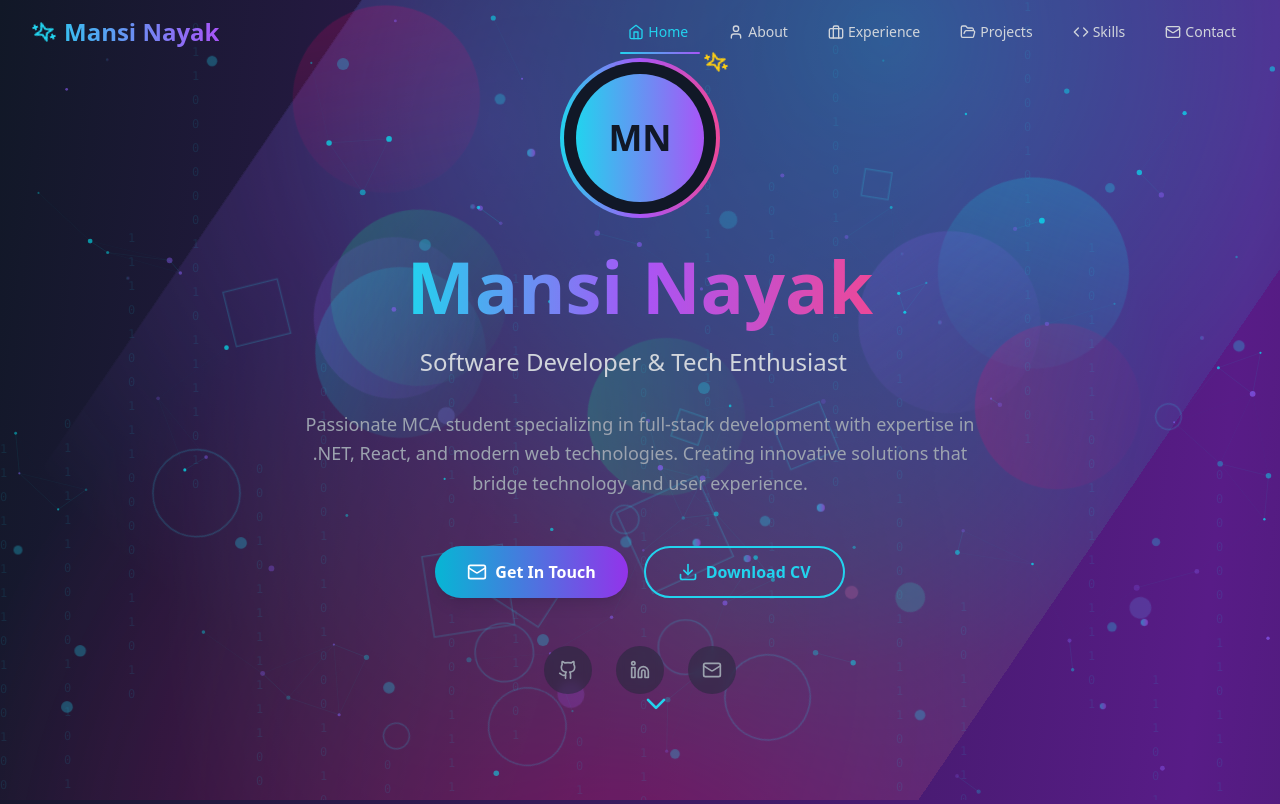
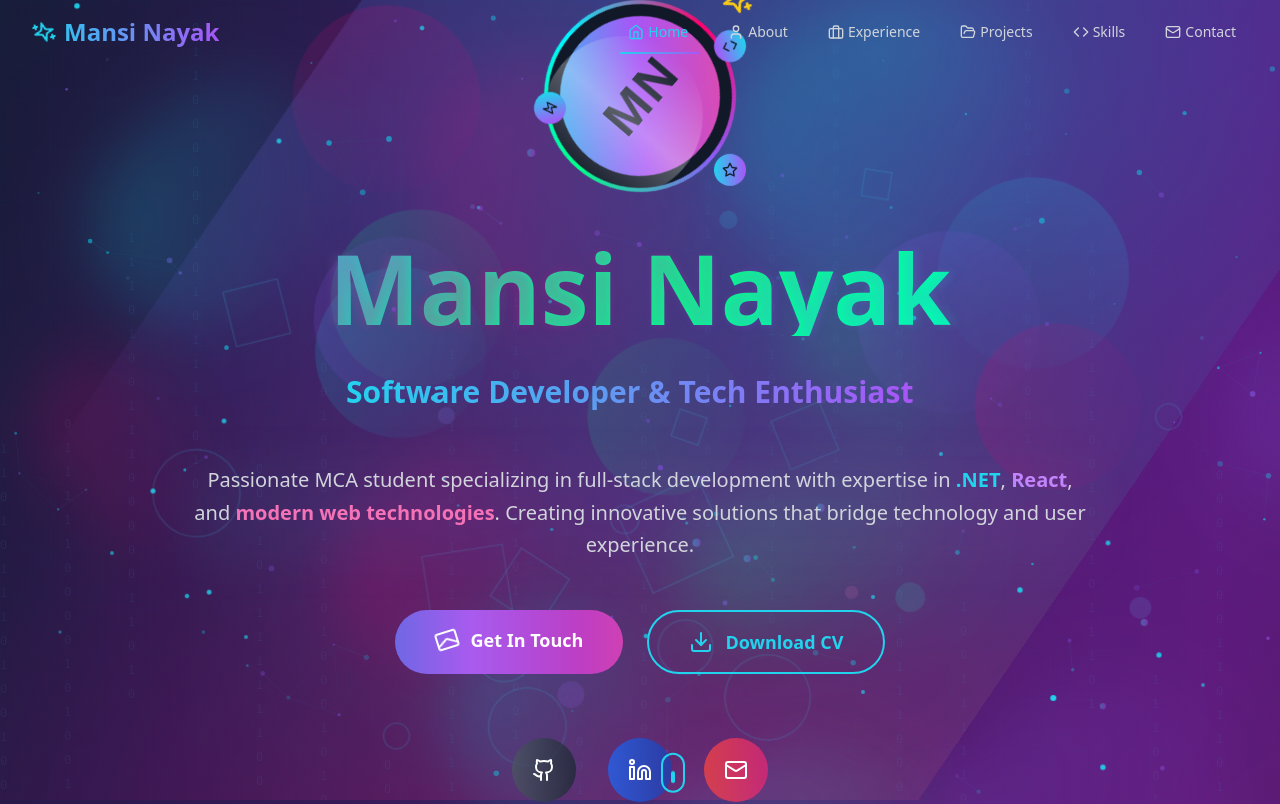
Before and after one commit to mansi-100/Portfolio, a React (Vite) app: page / in a window 1280 px wide. Shown: the top 804 px of the page. Built offline with nearby package versions, Linux system fonts and the light colour scheme.

Commit message:
Amazing Portfolio UI Redesign

```diff
--- a/src/components/Hero.tsx
+++ b/src/components/Hero.tsx
@@ -1,6 +1,6 @@
 import React, { useEffect, useState } from 'react';
 import { motion } from 'framer-motion';
-import { ChevronDown, Github, Linkedin, Mail, Download, Sparkles } from 'lucide-react';
+import { ChevronDown, Github, Linkedin, Mail, Download, Sparkles, Code, Zap, Star } from 'lucide-react';
 
 const Hero = () => {
   const [text, setText] = useState('');
@@ -49,37 +49,85 @@ const Hero = () => {
       }
     }
   };
+
   const handleScrollToBottom = () => {
     const sections = document.querySelectorAll("section");
     const lastSection = sections[sections.length - 1];
     lastSection?.scrollIntoView({ behavior: "smooth" });
   };
+
   const handleClick = (e: React.MouseEvent<HTMLAnchorElement, MouseEvent>) => {
-  e.preventDefault(); // prevent actual navigation
-
+    e.preventDefault();
     const link = document.createElement('a');
-  link.href = '/cv.pdf'; // path to your CV file inside the public folder
-  link.download = 'Mansi_Nayak_CV.pdf'; // file name for the download
+    link.href = '/cv.pdf';
+    link.download = 'Mansi_Nayak_CV.pdf';
     link.click();
   };
 
   return (
     <section id="home" className="min-h-screen flex items-center justify-center relative overflow-hidden">
-      {/* Animated background elements */}
+      {/* Enhanced Background Effects */}
       <div className="absolute inset-0">
-        {[...Array(20)].map((_, i) => (
+        {/* Gradient Mesh Background */}
+        <div className="absolute inset-0 bg-gradient-to-br from-indigo-900/20 via-purple-900/30 to-pink-900/20" />
+
+        {/* Animated Grid */}
+        <div className="absolute inset-0 opacity-10">
+          <div className="absolute inset-0" style={{
+            backgroundImage: `
+              linear-gradient(rgba(0, 245, 255, 0.1) 1px, transparent 1px),
+              linear-gradient(90deg, rgba(0, 245, 255, 0.1) 1px, transparent 1px)
+            `,
+            backgroundSize: '50px 50px'
+          }} />
+        </div>
+
+        {/* Floating Orbs */}
+        {[...Array(12)].map((_, i) => (
           <motion.div
             key={i}
-            className="absolute w-2 h-2 bg-cyan-400 rounded-full opacity-30"
+            className="absolute rounded-full opacity-20 blur-xl"
+            style={{
+              width: Math.random() * 200 + 100,
+              height: Math.random() * 200 + 100,
+              background: `linear-gradient(45deg, ${
+                i % 4 === 0 ? '#00f5ff' :
+                i % 4 === 1 ? '#ff006e' :
+                i % 4 === 2 ? '#8b5cf6' : '#00ff88'
+              }, transparent)`
+            }}
             animate={{
-              x: [0, Math.random() * 100 - 50],
-              y: [0, Math.random() * 100 - 50],
+              x: [Math.random() * window.innerWidth, Math.random() * window.innerWidth],
+              y: [Math.random() * window.innerHeight, Math.random() * window.innerHeight],
               scale: [1, 1.5, 1],
+              rotate: [0, 360],
+            }}
+            transition={{
+              duration: 20 + Math.random() * 10,
+              repeat: Infinity,
+              ease: "easeInOut",
+            }}
+            initial={{
+              x: Math.random() * window.innerWidth,
+              y: Math.random() * window.innerHeight,
+            }}
+          />
+        ))}
+
+        {/* Particle System */}
+        {[...Array(30)].map((_, i) => (
+          <motion.div
+            key={`particle-${i}`}
+            className="absolute w-1 h-1 bg-cyan-400 rounded-full"
+            animate={{
+              x: [0, Math.random() * 200 - 100],
+              y: [0, Math.random() * 200 - 100],
+              opacity: [0, 1, 0],
+              scale: [0, 1.5, 0],
             }}
             transition={{
               duration: 3 + Math.random() * 2,
               repeat: Infinity,
-              repeatType: "reverse",
               delay: Math.random() * 2,
             }}
             style={{
@@ -96,116 +144,337 @@ const handleClick = (e: React.MouseEvent<HTMLAnchorElement, MouseEvent>) => {
         initial="hidden"
         animate="visible"
       >
+        {/* Enhanced Profile Section */}
         <motion.div
-          className="mb-8"
+          className="mb-12"
           variants={itemVariants}
         >
           <motion.div
-            className="w-40 h-40 mx-auto mb-8 relative"
+            className="relative w-48 h-48 mx-auto mb-8"
             whileHover={{ scale: 1.1 }}
             whileTap={{ scale: 0.95 }}
           >
-            <div className="w-full h-full rounded-full bg-gradient-to-r from-cyan-400 via-purple-500 to-pink-500 p-1">
-              <div className="w-full h-full rounded-full bg-gray-900 flex items-center justify-center">
-                <div className="w-32 h-32 rounded-full bg-gradient-to-r from-cyan-400 to-purple-500 flex items-center justify-center text-4xl font-bold text-gray-900">
+            {/* Rotating Ring */}
+            <motion.div
+              className="absolute inset-0 rounded-full"
+              style={{
+                background: 'conic-gradient(from 0deg, #00f5ff, #ff006e, #8b5cf6, #00ff88, #00f5ff)',
+                padding: '4px'
+              }}
+              animate={{ rotate: 360 }}
+              transition={{ duration: 8, repeat: Infinity, ease: "linear" }}
+            >
+              <div className="w-full h-full rounded-full bg-gray-900 flex items-center justify-center relative overflow-hidden">
+                {/* Inner Gradient */}
+                <div className="w-40 h-40 rounded-full bg-gradient-to-br from-cyan-400 via-purple-500 to-pink-500 flex items-center justify-center text-5xl font-bold text-gray-900 relative">
                   MN
+                  {/* Shine Effect */}
+                  <motion.div
+                    className="absolute inset-0 rounded-full bg-gradient-to-r from-transparent via-white/30 to-transparent"
+                    animate={{ x: ['-100%', '100%'] }}
+                    transition={{ duration: 2, repeat: Infinity, ease: "easeInOut" }}
+                  />
                 </div>
               </div>
-            </div>
+            </motion.div>
+
+            {/* Floating Icons */}
+            {[Code, Zap, Star].map((Icon, index) => (
               <motion.div
-              className="absolute -top-2 -right-2"
-              animate={{ rotate: 360 }}
-              transition={{ duration: 2, repeat: Infinity, ease: "linear" }}
+                key={index}
+                className="absolute w-8 h-8 bg-gradient-to-r from-cyan-400 to-purple-500 rounded-full flex items-center justify-center"
+                style={{
+                  top: `${20 + index * 30}%`,
+                  right: index % 2 === 0 ? '-10px' : 'auto',
+                  left: index % 2 === 1 ? '-10px' : 'auto',
+                }}
+                animate={{
+                  y: [0, -10, 0],
+                  rotate: [0, 360],
+                }}
+                transition={{
+                  duration: 3,
+                  repeat: Infinity,
+                  delay: index * 0.5,
+                }}
               >
-              <Sparkles className="text-yellow-400" size={24} />
+                <Icon className="text-gray-900" size={16} />
+              </motion.div>
+            ))}
+
+            {/* Sparkle Effect */}
+            <motion.div
+              className="absolute -top-4 -right-4"
+              animate={{
+                rotate: 360,
+                scale: [1, 1.2, 1]
+              }}
+              transition={{
+                rotate: { duration: 2, repeat: Infinity, ease: "linear" },
+                scale: { duration: 1, repeat: Infinity, ease: "easeInOut" }
+              }}
+            >
+              <Sparkles className="text-yellow-400" size={32} />
             </motion.div>
           </motion.div>
         </motion.div>
 
+        {/* Enhanced Name Section */}
+        <motion.div variants={itemVariants} className="mb-8">
           <motion.h1
-          className="text-5xl md:text-7xl font-bold mb-6"
+            className="text-6xl md:text-8xl font-black mb-4 relative"
+            style={{
+              background: 'linear-gradient(135deg, #00f5ff 0%, #ff006e 25%, #8b5cf6 50%, #00ff88 75%, #00f5ff 100%)',
+              backgroundSize: '300% 300%',
+              WebkitBackgroundClip: 'text',
+              WebkitTextFillColor: 'transparent',
+              backgroundClip: 'text',
+            }}
+            animate={{
+              backgroundPosition: ['0% 50%', '100% 50%', '0% 50%'],
+            }}
+            transition={{
+              duration: 5,
+              repeat: Infinity,
+              ease: "easeInOut",
+            }}
+          >
+            Mansi Nayak
+
+            {/* Text Shadow Effect */}
+            <motion.div
+              className="absolute inset-0 text-6xl md:text-8xl font-black opacity-20 blur-sm"
+              style={{
+                background: 'linear-gradient(135deg, #00f5ff, #ff006e, #8b5cf6, #00ff88)',
+                WebkitBackgroundClip: 'text',
+                WebkitTextFillColor: 'transparent',
+                backgroundClip: 'text',
+              }}
+              animate={{
+                scale: [1, 1.02, 1],
+              }}
+              transition={{
+                duration: 2,
+                repeat: Infinity,
+                ease: "easeInOut",
+              }}
+            >
+              Mansi Nayak
+            </motion.div>
+          </motion.h1>
+        </motion.div>
+
+        {/* Enhanced Typing Animation */}
+        <motion.div
+          className="text-2xl md:text-3xl text-gray-300 mb-12 h-12 flex items-center justify-center"
           variants={itemVariants}
         >
-          <span className="bg-gradient-to-r from-cyan-400 via-purple-500 to-pink-500 bg-clip-text text-transparent">
-            Mansi Nayak
+          <div className="relative">
+            <span className="bg-gradient-to-r from-cyan-400 to-purple-500 bg-clip-text text-transparent font-semibold">
+              {text}
             </span>
-        </motion.h1>
+            <motion.span
+              className={`ml-1 ${showCursor ? 'opacity-100' : 'opacity-0'} transition-opacity`}
+              animate={{ scale: [1, 1.2, 1] }}
+              transition={{ duration: 1, repeat: Infinity }}
+            >
+              |
+            </motion.span>
+          </div>
+        </motion.div>
 
+        {/* Enhanced Description */}
         <motion.div
-          className="text-xl md:text-2xl text-gray-300 mb-8 h-8"
+          className="mb-12"
           variants={itemVariants}
         >
-          <span>{text}</span>
-          <span className={`${showCursor ? 'opacity-100' : 'opacity-0'} transition-opacity`}>|</span>
+          <motion.p
+            className="text-xl text-gray-300 max-w-4xl mx-auto leading-relaxed relative"
+            whileHover={{ scale: 1.02 }}
+          >
+            <span className="relative z-10">
+              Passionate MCA student specializing in full-stack development with expertise in
+              <span className="text-cyan-400 font-semibold"> .NET</span>,
+              <span className="text-purple-400 font-semibold"> React</span>, and
+              <span className="text-pink-400 font-semibold"> modern web technologies</span>.
+              Creating innovative solutions that bridge technology and user experience.
+            </span>
+
+            {/* Background Highlight */}
+            <motion.div
+              className="absolute inset-0 bg-gradient-to-r from-cyan-400/10 via-purple-500/10 to-pink-500/10 rounded-lg blur-xl"
+              animate={{
+                opacity: [0.3, 0.6, 0.3],
+                scale: [1, 1.02, 1],
+              }}
+              transition={{
+                duration: 3,
+                repeat: Infinity,
+                ease: "easeInOut",
+              }}
+            />
+          </motion.p>
         </motion.div>
 
-        <motion.p
-          className="text-lg text-gray-400 mb-12 max-w-2xl mx-auto leading-relaxed"
-          variants={itemVariants}
-        >
-          Passionate MCA student specializing in full-stack development with expertise in
-          .NET, React, and modern web technologies. Creating innovative solutions that bridge
-          technology and user experience.
-        </motion.p>
-
+        {/* Enhanced Action Buttons */}
         <motion.div
-          className="flex flex-wrap justify-center gap-4 mb-12"
+          className="flex flex-wrap justify-center gap-6 mb-16"
           variants={itemVariants}
         >
           <motion.a
             href="https://mail.google.com/mail/?view=cm&fs=1&to=mansinayak170@gmail.com"
             target="_blank"
-            className="bg-gradient-to-r from-cyan-500 to-purple-600 hover:from-cyan-600 hover:to-purple-700 text-white px-8 py-3 rounded-full font-semibold transition-all duration-300 flex items-center space-x-2 shadow-lg"
-            whileHover={{ scale: 1.05, boxShadow: "0 10px 25px rgba(0, 245, 255, 0.3)" }}
+            className="group relative px-10 py-4 rounded-full font-bold text-lg overflow-hidden"
+            whileHover={{ scale: 1.05 }}
             whileTap={{ scale: 0.95 }}
           >
-            <Mail size={20} />
+            {/* Animated Background */}
+            <motion.div
+              className="absolute inset-0 bg-gradient-to-r from-cyan-500 via-purple-600 to-pink-500"
+              animate={{
+                backgroundPosition: ['0% 50%', '100% 50%', '0% 50%'],
+              }}
+              transition={{
+                duration: 3,
+                repeat: Infinity,
+                ease: "easeInOut",
+              }}
+              style={{ backgroundSize: '200% 200%' }}
+            />
+
+            {/* Button Content */}
+            <div className="relative z-10 flex items-center space-x-3 text-white">
+              <motion.div
+                animate={{ rotate: [0, 360] }}
+                transition={{ duration: 2, repeat: Infinity, ease: "linear" }}
+              >
+                <Mail size={24} />
+              </motion.div>
               <span>Get In Touch</span>
+            </div>
+
+            {/* Shine Effect */}
+            <motion.div
+              className="absolute inset-0 bg-gradient-to-r from-transparent via-white/20 to-transparent"
+              animate={{ x: ['-100%', '100%'] }}
+              transition={{ duration: 2, repeat: Infinity, ease: "easeInOut" }}
+            />
           </motion.a>
+
           <motion.a
             href="#"
             onClick={handleClick}
-              className="border-2 border-cyan-400 text-cyan-400 hover:bg-cyan-400 hover:text-gray-900 px-8 py-3 rounded-full font-semibold transition-all duration-300 flex items-center space-x-2 cursor-pointer"
-              whileHover={{ scale: 1.05 }}
+            className="group relative px-10 py-4 rounded-full font-bold text-lg border-2 border-cyan-400 text-cyan-400 overflow-hidden"
+            whileHover={{
+              scale: 1.05,
+              borderColor: "#ff006e",
+              color: "#ff006e"
+            }}
             whileTap={{ scale: 0.95 }}
           >
-              <Download size={20} />
+            {/* Hover Background */}
+            <motion.div
+              className="absolute inset-0 bg-gradient-to-r from-cyan-400/10 to-purple-500/10"
+              initial={{ scale: 0, opacity: 0 }}
+              whileHover={{ scale: 1, opacity: 1 }}
+              transition={{ duration: 0.3 }}
+            />
+
+            <div className="relative z-10 flex items-center space-x-3">
+              <motion.div
+                whileHover={{ rotate: 360 }}
+                transition={{ duration: 0.5 }}
+              >
+                <Download size={24} />
+              </motion.div>
               <span>Download CV</span>
+            </div>
           </motion.a>
         </motion.div>
 
+        {/* Enhanced Social Links */}
         <motion.div
-          className="flex justify-center space-x-6 mb-12"
+          className="flex justify-center space-x-8 mb-16"
           variants={itemVariants}
         >
           {[
-            { icon: Github, href: "https://github.com/mansi-100", label: "GitHub" },
-            { icon: Linkedin, href: "https://www.linkedin.com/in/mansi-nayak-a575b3269/", label: "LinkedIn" },
-            { icon: Mail, href: "mailto:mansinayak170@gmail.com", label: "Email" }
+            { icon: Github, href: "https://github.com/mansi-100", label: "GitHub", color: "from-gray-600 to-gray-800" },
+            { icon: Linkedin, href: "https://www.linkedin.com/in/mansi-nayak-a575b3269/", label: "LinkedIn", color: "from-blue-600 to-blue-800" },
+            { icon: Mail, href: "mailto:mansinayak170@gmail.com", label: "Email", color: "from-red-500 to-pink-600" }
           ].map((social, index) => (
             <motion.a
               key={social.label}
               href={social.href}
               target="_blank"
               rel="noopener noreferrer"
-              className="w-12 h-12 bg-gray-800/50 backdrop-blur-sm rounded-full flex items-center justify-center text-gray-400 hover:text-cyan-400 hover:bg-gray-700/50 transition-all duration-300"
-              whileHover={{ scale: 1.2, rotate: 360 }}
+              className="group relative w-16 h-16 rounded-full overflow-hidden"
+              whileHover={{ scale: 1.2, y: -5 }}
               whileTap={{ scale: 0.9 }}
               initial={{ opacity: 0, y: 20 }}
               animate={{ opacity: 1, y: 0 }}
               transition={{ delay: 0.8 + index * 0.1 }}
             >
-              <social.icon size={20} />
+              {/* Background */}
+              <div className={`absolute inset-0 bg-gradient-to-r ${social.color} opacity-80`} />
+
+              {/* Hover Effect */}
+              <motion.div
+                className="absolute inset-0 bg-gradient-to-r from-cyan-400 to-purple-500 opacity-0 group-hover:opacity-100"
+                transition={{ duration: 0.3 }}
+              />
+
+              {/* Icon */}
+              <div className="relative z-10 w-full h-full flex items-center justify-center text-white">
+                <motion.div
+                  whileHover={{ rotate: 360 }}
+                  transition={{ duration: 0.5 }}
+                >
+                  <social.icon size={24} />
+                </motion.div>
+              </div>
+
+              {/* Ripple Effect */}
+              <motion.div
+                className="absolute inset-0 border-2 border-white/30 rounded-full"
+                animate={{
+                  scale: [1, 1.5, 1],
+                  opacity: [0.5, 0, 0.5],
+                }}
+                transition={{
+                  duration: 2,
+                  repeat: Infinity,
+                  delay: index * 0.3,
+                }}
+              />
             </motion.a>
           ))}
         </motion.div>
+
+        {/* Enhanced Scroll Indicator */}
         <motion.div
-      className="absolute bottom-8 left-1/2 transform -translate-x-1/2 cursor-pointer"
-      animate={{ y: [0, 10, 0] }}
+          className="absolute bottom-8 left-1/2 transform -translate-x-1/2 cursor-pointer group"
+          animate={{ y: [0, 15, 0] }}
           transition={{ duration: 2, repeat: Infinity }}
           onClick={handleScrollToBottom}
         >
-      <ChevronDown className="text-cyan-400" size={32} />
+          <div className="flex flex-col items-center space-y-2">
+            <motion.div
+              className="w-6 h-10 border-2 border-cyan-400 rounded-full flex justify-center relative overflow-hidden"
+              whileHover={{ borderColor: "#ff006e" }}
+            >
+              <motion.div
+                className="w-1 h-3 bg-cyan-400 rounded-full mt-2"
+                animate={{ y: [0, 12, 0] }}
+                transition={{ duration: 1.5, repeat: Infinity }}
+              />
+            </motion.div>
+            <motion.div
+              whileHover={{ scale: 1.2 }}
+            >
+              <ChevronDown className="text-cyan-400 group-hover:text-purple-400 transition-colors" size={24} />
+            </motion.div>
+            <span className="text-xs text-gray-400 font-medium">Scroll Down</span>
+          </div>
         </motion.div>
       </motion.div>
     </section>
```
Lines whose indentation alone changed are shown as unchanged.
